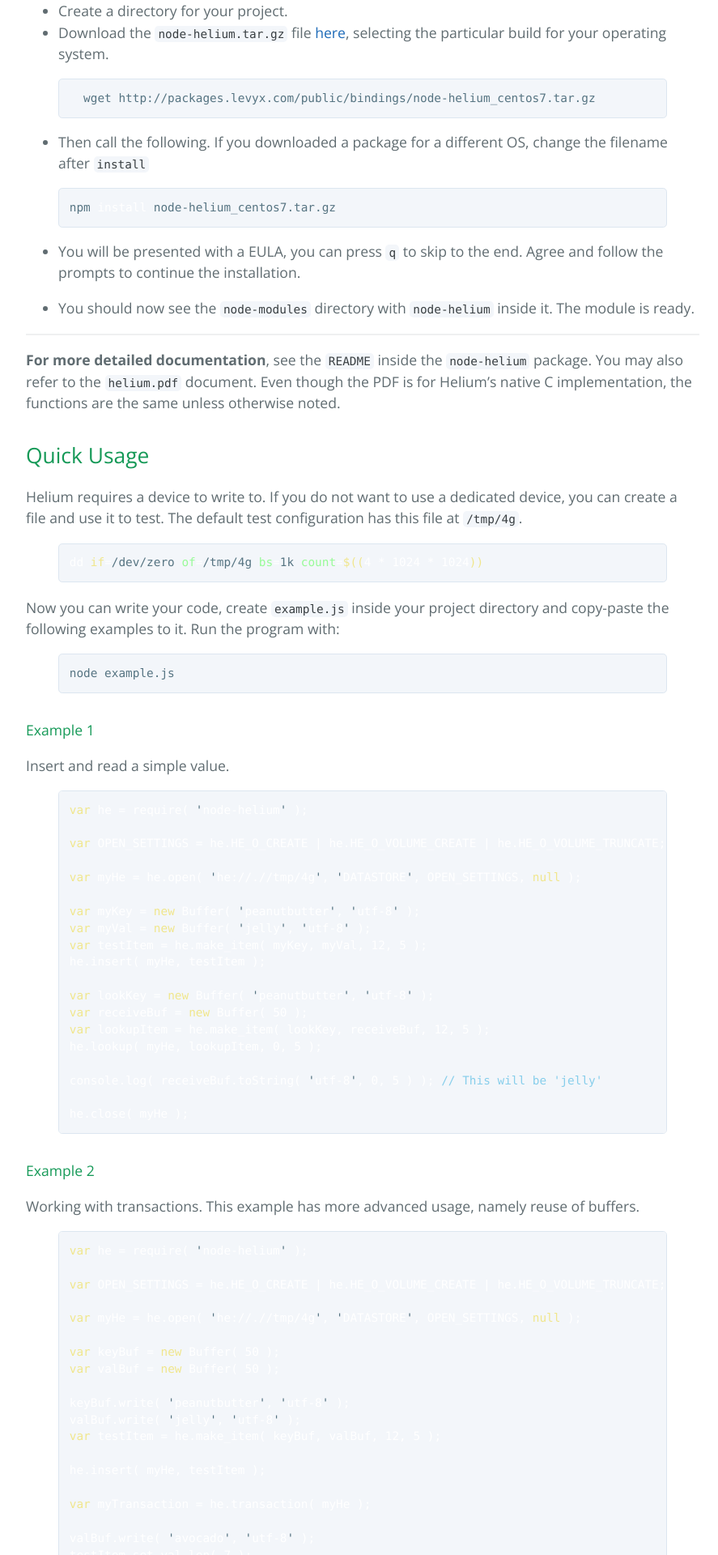
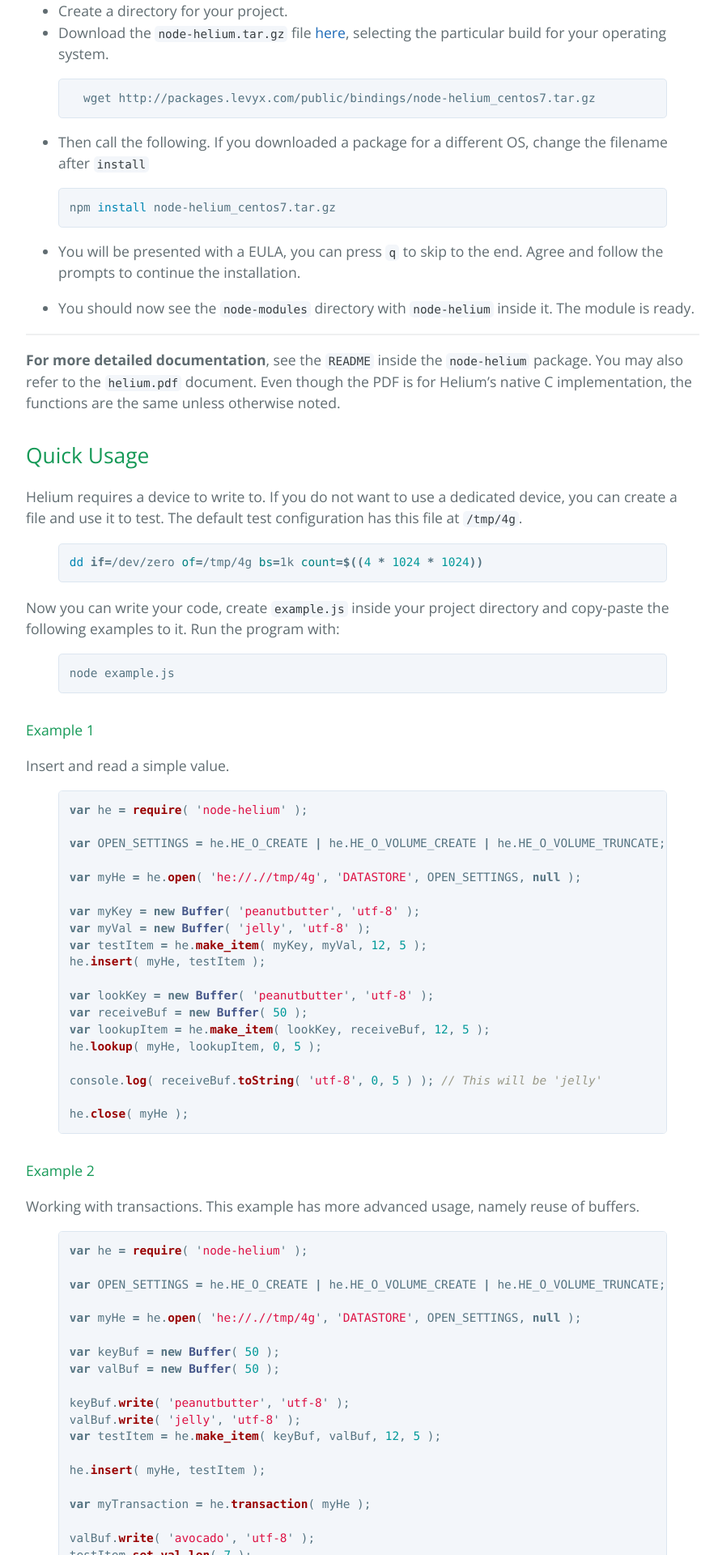
Before and after one commit to crigmaid/node-helium, a Jekyll site: the page built from index.md, in a window 1280 px wide. Shown: the part 965-2885 px from the top of the page at 81% size, without its empty margins (192-1079 px from the left). Built offline with Jekyll 4.4.1, drawn with Linux system fonts in a browser that asks for light colours.

Commit message:
better syntax css sheet.

```diff
--- a/stylesheets/highlights.css
+++ b/stylesheets/highlights.css
@@ -1,78 +1,60 @@
-.highlight {
-  .hll { background-color: #ffffcc }
-  .c { color: #87ceeb} /* Comment */
-  .err { color: #ffffff} /* Error */
-  .g { color: #ffffff} /* Generic */
-  .k { color: #f0e68c} /* Keyword */
-  .l { color: #ffffff} /* Literal */
-  .n { color: #ffffff} /* Name */
-  .o { color: #ffffff} /* Operator */
-  .x { color: #ffffff} /* Other */
-  .p { color: #ffffff} /* Punctuation */
-  .cm { color: #87ceeb} /* Comment.Multiline */
-  .cp { color: #cd5c5c} /* Comment.Preproc */
-  .c1 { color: #87ceeb} /* Comment.Single */
-  .cs { color: #87ceeb} /* Comment.Special */
-  .gd { color: #0000c0; font-weight: bold; background-color: #008080 } /* Generic.Deleted */
-  .ge { color: #c000c0; text-decoration: underline} /* Generic.Emph */
-  .gr { color: #c0c0c0; font-weight: bold; background-color: #c00000 } /* Generic.Error */
-  .gh { color: #cd5c5c} /* Generic.Heading */
-  .gi { color: #ffffff; background-color: #0000c0 } /* Generic.Inserted */
-  span.go { color: #add8e6; font-weight: bold; background-color: #4d4d4d } /* Generic.Output, qualified with span to prevent applying this style to the Go language, see #1153. */
-  .gp { color: #ffffff} /* Generic.Prompt */
-  .gs { color: #ffffff} /* Generic.Strong */
-  .gu { color: #cd5c5c} /* Generic.Subheading */
-  .gt { color: #c0c0c0; font-weight: bold; background-color: #c00000 } /* Generic.Traceback */
-  .kc { color: #f0e68c} /* Keyword.Constant */
-  .kd { color: #f0e68c} /* Keyword.Declaration */
-  .kn { color: #f0e68c} /* Keyword.Namespace */
-  .kp { color: #f0e68c} /* Keyword.Pseudo */
-  .kr { color: #f0e68c} /* Keyword.Reserved */
-  .kt { color: #bdb76b} /* Keyword.Type */
-  .ld { color: #ffffff} /* Literal.Date */
-  .m { color: #ffffff} /* Literal.Number */
-  .s { color: #ffffff} /* Literal.String */
-  .na { color: #ffffff} /* Name.Attribute */
-  .nb { color: #ffffff} /* Name.Builtin */
-  .nc { color: #ffffff} /* Name.Class */
-  .no { color: #ffa0a0} /* Name.Constant */
-  .nd { color: #ffffff} /* Name.Decorator */
-  .ni { color: #ffdead} /* Name.Entity */
-  .ne { color: #ffffff} /* Name.Exception */
-  .nf { color: #ffffff} /* Name.Function */
-  .nl { color: #ffffff} /* Name.Label */
-  .nn { color: #ffffff} /* Name.Namespace */
-  .nx { color: #ffffff} /* Name.Other */
-  .py { color: #ffffff} /* Name.Property */
-  .nt { color: #f0e68c} /* Name.Tag */
-  .nv { color: #98fb98} /* Name.Variable */
-  .ow { color: #ffffff} /* Operator.Word */
-  .w { color: #ffffff} /* Text.Whitespace */
-  .mf { color: #ffffff} /* Literal.Number.Float */
-  .mh { color: #ffffff} /* Literal.Number.Hex */
-  .mi { color: #ffffff} /* Literal.Number.Integer */
-  .mo { color: #ffffff} /* Literal.Number.Oct */
-  .sb { color: #ffffff} /* Literal.String.Backtick */
-  .sc { color: #ffffff} /* Literal.String.Char */
-  .sd { color: #ffffff} /* Literal.String.Doc */
-  .s2 { color: #ffffff} /* Literal.String.Double */
-  .se { color: #ffffff} /* Literal.String.Escape */
-  .sh { color: #ffffff} /* Literal.String.Heredoc */
-  .si { color: #ffffff} /* Literal.String.Interpol */
-  .sx { color: #ffffff} /* Literal.String.Other */
-  .sr { color: #ffffff} /* Literal.String.Regex */
-  .s1 { color: #ffffff} /* Literal.String.Single */
-  .ss { color: #ffffff} /* Literal.String.Symbol */
-  .bp { color: #ffffff} /* Name.Builtin.Pseudo */
-  .vc { color: #98fb98} /* Name.Variable.Class */
-  .vg { color: #98fb98} /* Name.Variable.Global */
-  .vi { color: #98fb98} /* Name.Variable.Instance */
-  .il { color: #ffffff} /* Literal.Number.Integer.Long */
-  .bash .nv {
-    -webkit-user-select: none;
-       -moz-user-select: none;
-        -ms-user-select: none;
-         -o-user-select: none;
-            user-select: none;
-  }
-}
+.highlight  { background: #ffffff; }
+.highlight .c { color: #999988; font-style: italic } /* Comment */
+.highlight .err { color: #a61717; background-color: #e3d2d2 } /* Error */
+.highlight .k { font-weight: bold } /* Keyword */
+.highlight .o { font-weight: bold } /* Operator */
+.highlight .cm { color: #999988; font-style: italic } /* Comment.Multiline */
+.highlight .cp { color: #999999; font-weight: bold } /* Comment.Preproc */
+.highlight .c1 { color: #999988; font-style: italic } /* Comment.Single */
+.highlight .cs { color: #999999; font-weight: bold; font-style: italic } /* Comment.Special */
+.highlight .gd { color: #000000; background-color: #ffdddd } /* Generic.Deleted */
+.highlight .gd .x { color: #000000; background-color: #ffaaaa } /* Generic.Deleted.Specific */
+.highlight .ge { font-style: italic } /* Generic.Emph */
+.highlight .gr { color: #aa0000 } /* Generic.Error */
+.highlight .gh { color: #999999 } /* Generic.Heading */
+.highlight .gi { color: #000000; background-color: #ddffdd } /* Generic.Inserted */
+.highlight .gi .x { color: #000000; background-color: #aaffaa } /* Generic.Inserted.Specific */
+.highlight .go { color: #888888 } /* Generic.Output */
+.highlight .gp { color: #555555 } /* Generic.Prompt */
+.highlight .gs { font-weight: bold } /* Generic.Strong */
+.highlight .gu { color: #aaaaaa } /* Generic.Subheading */
+.highlight .gt { color: #aa0000 } /* Generic.Traceback */
+.highlight .kc { font-weight: bold } /* Keyword.Constant */
+.highlight .kd { font-weight: bold } /* Keyword.Declaration */
+.highlight .kp { font-weight: bold } /* Keyword.Pseudo */
+.highlight .kr { font-weight: bold } /* Keyword.Reserved */
+.highlight .kt { color: #445588; font-weight: bold } /* Keyword.Type */
+.highlight .m { color: #009999 } /* Literal.Number */
+.highlight .s { color: #d14 } /* Literal.String */
+.highlight .na { color: #008080 } /* Name.Attribute */
+.highlight .nb { color: #0086B3 } /* Name.Builtin */
+.highlight .nc { color: #445588; font-weight: bold } /* Name.Class */
+.highlight .no { color: #008080 } /* Name.Constant */
+.highlight .ni { color: #800080 } /* Name.Entity */
+.highlight .ne { color: #990000; font-weight: bold } /* Name.Exception */
+.highlight .nf { color: #990000; font-weight: bold } /* Name.Function */
+.highlight .nn { color: #555555 } /* Name.Namespace */
+.highlight .nt { color: #000080 } /* Name.Tag */
+.highlight .nv { color: #008080 } /* Name.Variable */
+.highlight .ow { font-weight: bold } /* Operator.Word */
+.highlight .w { color: #bbbbbb } /* Text.Whitespace */
+.highlight .mf { color: #009999 } /* Literal.Number.Float */
+.highlight .mh { color: #009999 } /* Literal.Number.Hex */
+.highlight .mi { color: #009999 } /* Literal.Number.Integer */
+.highlight .mo { color: #009999 } /* Literal.Number.Oct */
+.highlight .sb { color: #d14 } /* Literal.String.Backtick */
+.highlight .sc { color: #d14 } /* Literal.String.Char */
+.highlight .sd { color: #d14 } /* Literal.String.Doc */
+.highlight .s2 { color: #d14 } /* Literal.String.Double */
+.highlight .se { color: #d14 } /* Literal.String.Escape */
+.highlight .sh { color: #d14 } /* Literal.String.Heredoc */
+.highlight .si { color: #d14 } /* Literal.String.Interpol */
+.highlight .sx { color: #d14 } /* Literal.String.Other */
+.highlight .sr { color: #009926 } /* Literal.String.Regex */
+.highlight .s1 { color: #d14 } /* Literal.String.Single */
+.highlight .ss { color: #990073 } /* Literal.String.Symbol */
+.highlight .bp { color: #999999 } /* Name.Builtin.Pseudo */
+.highlight .vc { color: #008080 } /* Name.Variable.Class */
+.highlight .vg { color: #008080 } /* Name.Variable.Global */
+.highlight .vi { color: #008080 } /* Name.Variable.Instance */
+.highlight .il { color: #009999 } /* Literal.Number.Integer.Long */
```
